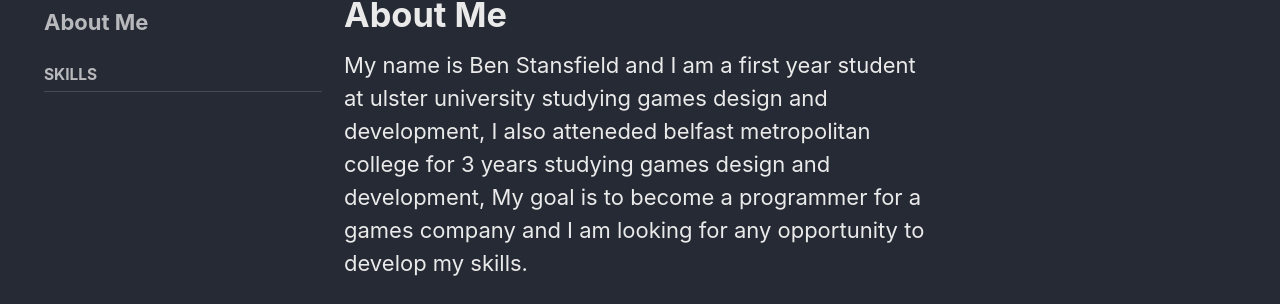
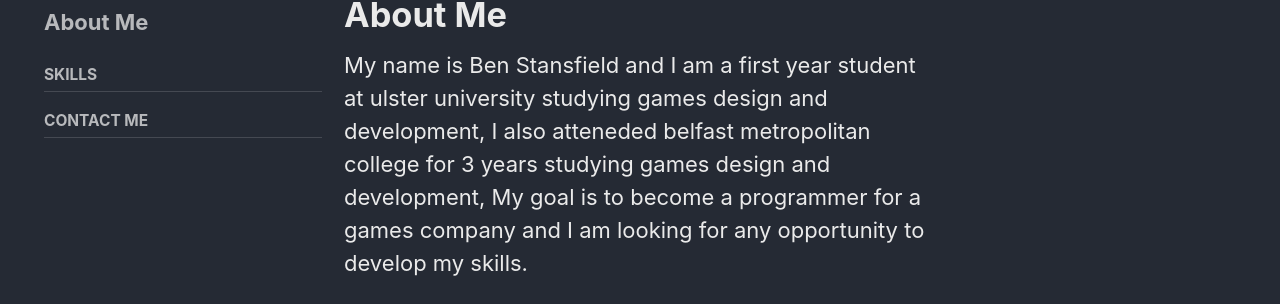
Before and after one commit to nvbnb17/nvbnb17.github.io, a Jekyll site: the page built from _pages/about-me.md, in a window 1280 px wide. Shown: the part 123-427 px from the top of the page. Built offline with Jekyll 4.4.1, drawn with Linux system fonts in a browser that asks for light colours.

Commit message:
Add 'Contact Me' to navigation and sidebar

```diff
--- a/_data/navigation.yml
+++ b/_data/navigation.yml
@@ -16,6 +16,8 @@
     children:
       - title: "Skills"
         url: /about-me/skills/
+      - title: "Contact Me"
+        url: /about-me/contact-me/
   - title: "Pages"
     url: /pages/
     children:
@@ -50,3 +52,5 @@
 about-me:
   - title: "Skills"
     url: /about-me/skills/
+  - title: "Contact Me"
+    url: /about-me/contact-me/
```
